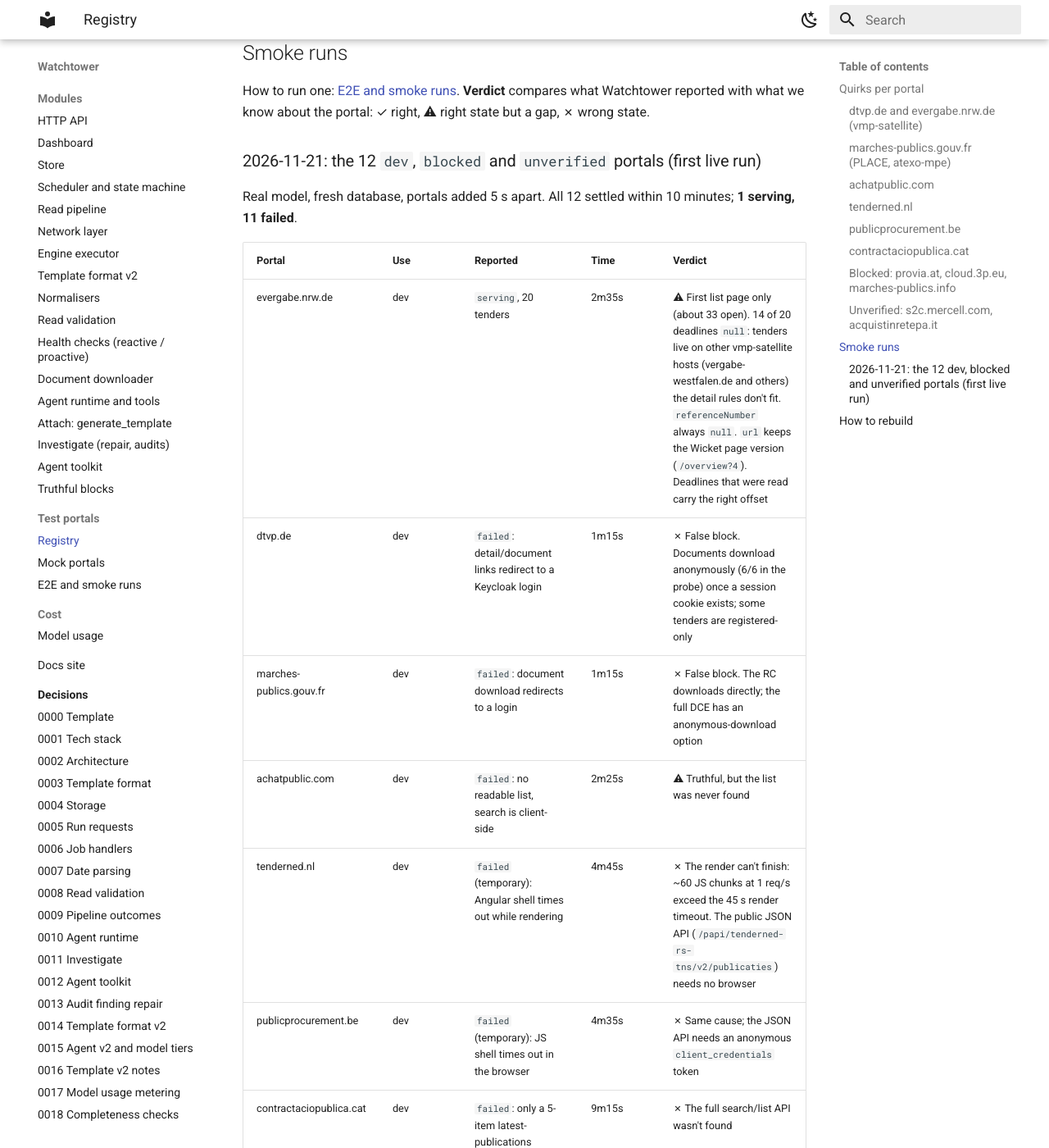
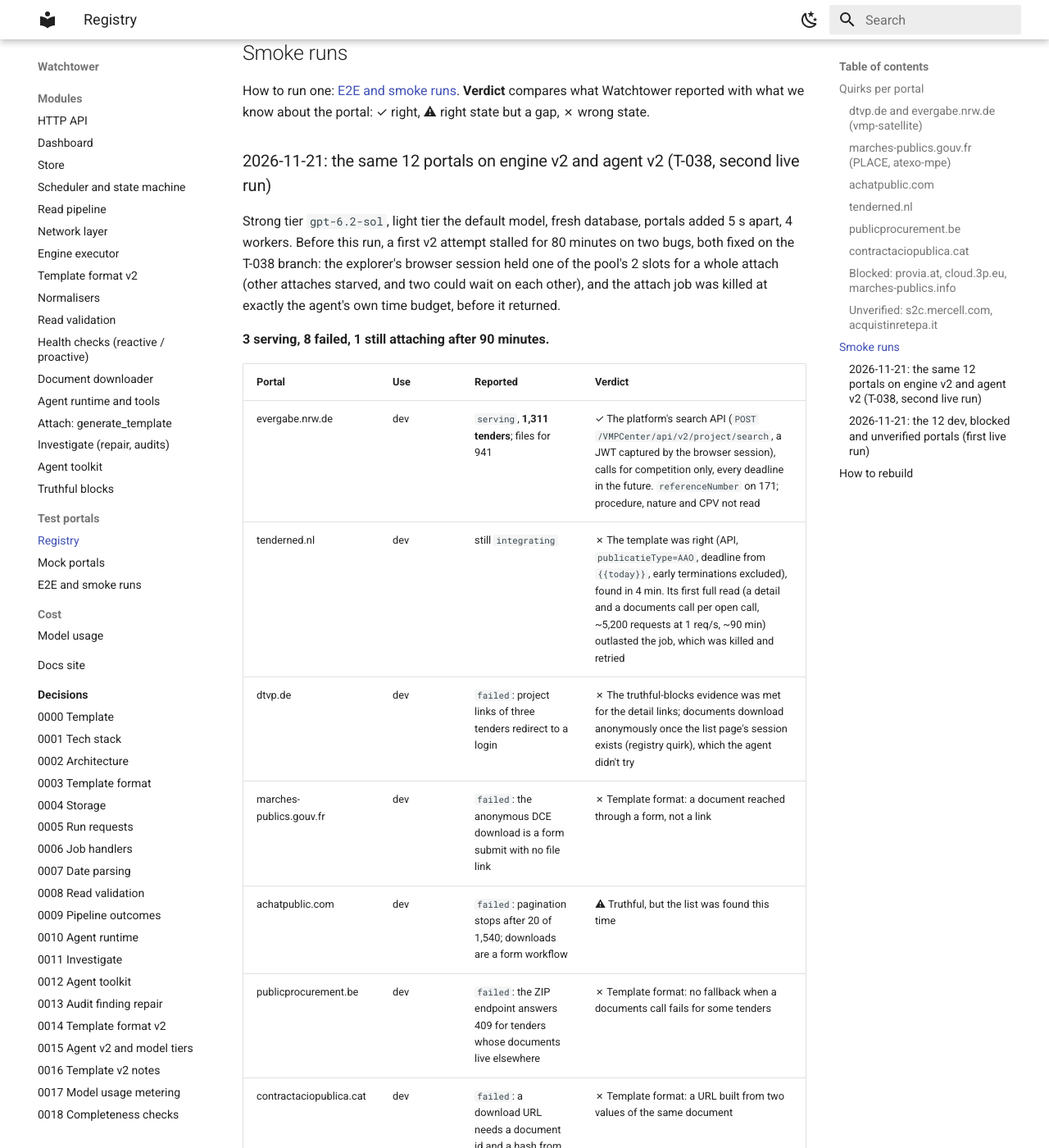
Before and after one commit to Momentow/etn-tenders-watchtower, an MkDocs documentation site: the page built from docs/portals/registry.md, in a window 1280 px wide and 1400 px high, scrolled down 4752 px. Shown: the whole window at 82% size. Built offline with MkDocs 1.6.1 and Material for MkDocs 9.7.7, drawn with Linux system fonts in a browser that asks for light colours; some of the changed text lies outside the part shown.

Commit message:
docs(test-portals): second live run of the 12 portals on engine v2 and agent v2
Task: T-038

Co-Authored-By: Claude Opus 5.5 <noreply@anthropic.com>

```diff
--- a/docs/portals/registry.md
+++ b/docs/portals/registry.md
@@ -98,6 +98,44 @@ appear nowhere in `dev`. megalis runs the same software as PLACE, so it tests te
 How to run one: [E2E and smoke runs](../test-portals/e2e-and-smoke.md). **Verdict** compares what Watchtower reported with
 what we know about the portal: ✓ right, ⚠ right state but a gap, ✗ wrong state.
 
+### 2026-11-21: the same 12 portals on engine v2 and agent v2 (T-038, second live run)
+
+Strong tier `gpt-6.2-sol`, light tier the default model, fresh database, portals added 5 s apart, 4 workers. Before
+this run, a first v2 attempt stalled for 80 minutes on two bugs, both fixed on the T-038 branch: the explorer's
+browser session held one of the pool's 2 slots for a whole attach (other attaches starved, and two could wait on each
+other), and the attach job was killed at exactly the agent's own time budget, before it returned.
+
+**3 serving, 8 failed, 1 still attaching after 90 minutes.**
+
+| Portal | Use | Reported | Verdict |
+|---|---|---|---|
+| evergabe.nrw.de | dev | `serving`, **1,311 tenders**; files for 941 | ✓ The platform's search API (`POST /VMPCenter/api/v2/project/search`, a JWT captured by the browser session), calls for competition only, every deadline in the future. `referenceNumber` on 171; procedure, nature and CPV not read |
+| tenderned.nl | dev | still `integrating` | ✗ The template was right (API, `publicatieType=AAO`, deadline from `{{today}}`, early terminations excluded), found in 4 min. Its first full read (a detail and a documents call per open call, ~5,200 requests at 1 req/s, ~90 min) outlasted the job, which was killed and retried |
+| dtvp.de | dev | `failed`: project links of three tenders redirect to a login | ✗ The truthful-blocks evidence was met for the detail links; documents download anonymously once the list page's session exists (registry quirk), which the agent didn't try |
+| marches-publics.gouv.fr | dev | `failed`: the anonymous DCE download is a form submit with no file link | ✗ Template format: a document reached through a form, not a link |
+| achatpublic.com | dev | `failed`: pagination stops after 20 of 1,540; downloads are a form workflow | ⚠ Truthful, but the list was found this time |
+| publicprocurement.be | dev | `failed`: the ZIP endpoint answers 409 for tenders whose documents live elsewhere | ✗ Template format: no fallback when a documents call fails for some tenders |
+| contractaciopublica.cat | dev | `failed`: a download URL needs a document id and a hash from two JSON fields | ✗ Template format: a URL built from two values of the same document |
+| provia.at | blocked | `serving`, 100 tenders; files for 2, 100 downloads failed (a web page instead of a file) | ✗ **Notice error.** The dry run downloaded files right after opening each tender's page; the download jobs fetch the links alone, later, and get a login page. The portal reports `serving` while documents fail |
+| cloud.3p.eu | blocked | `failed`: only a logo at the base URL | ✓ State (as in run 1) |
+| marches-publics.info | blocked | `failed`: the search needs filters before it lists anything | ✓ State; the reason isn't the captcha we expected |
+| s2c.mercell.com | unverified | `failed`: HTTP 403 from the Azure gateway on the entry page | ✓ Now reported as a block, not as temporary (T-039) |
+| acquistinretepa.it | unverified | `serving`, 22 tenders, **no documents** | ⚠ The template reads no documents and nothing flags it |
+
+Model usage per attach (tokens in / out, both tiers): 26k–568k in, 0.1k–6k out; the light tier was barely used.
+
+**What T-030's acceptance still needs:**
+
+1. **Long first reads** (tenderned.nl): a full read at 1 req/s can take longer than a job may run. Reads need to fit
+   (only fetch details of new or changed tenders, or leave out calls the list already answers) or the read timeout
+   must allow them.
+2. **Documents in the read's session** (provia.at, dtvp.de): links that only work right after the tender page was
+   opened need the download to happen in that context, or a template `session`.
+3. **Notice on documents**: a portal whose document downloads all fail, or whose template reads none
+   (acquistinretepa.it), must not look healthy.
+4. **Template format gaps** (3 portals): documents behind a form submit, a fallback documents source, a URL from two
+   fields.
+
 ### 2026-11-21: the 12 `dev`, `blocked` and `unverified` portals (first live run)
 
 Real model, fresh database, portals added 5 s apart. All 12 settled within 10 minutes; **1 serving, 11 failed**.
```
